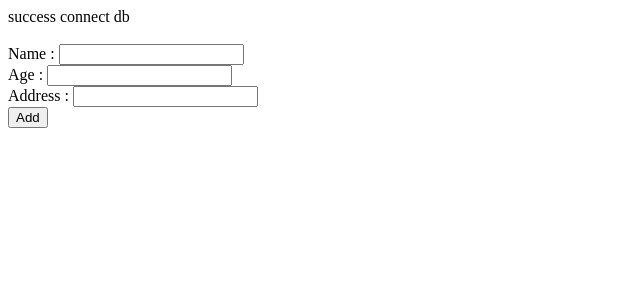
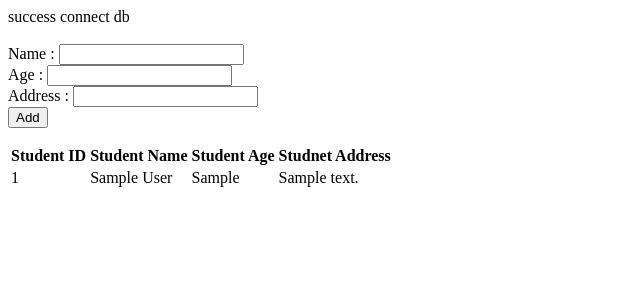
Before and after one commit to andreasharryanto/php-connect-database, a PHP site: page /php_database/ in a window 1280 px wide. Shown: the top 300 px of the page, without its empty margins (0-640 px from the left). Run offline with PHP 8.4, Linux system fonts and the light colour scheme; tables that the repository leaves empty or names only in its code hold one stand-in row (values such as "Sample post").

Commit message:
add select
add view data from database

```diff
--- a/index.php
+++ b/index.php
@@ -5,6 +5,25 @@ $conn = mysqli_connect('localhost', 'root', '', 'university');
 //check error
 if(!$conn) die('error : ' . mysqli_connect_error());
 else echo 'success connect db<br>';
+
+$result = mysqli_query($conn, "SELECT * FROM student");
+if( !$result ){
+    echo mysqli_error($conn);
+}
+
+//you can use view-source:http://localhost/php_database/
+
+//mysqli_fetch_row() index by number = var_dump($students[3]);
+//mysqli_fetch_assoc() index by string (associative array) = var_dump($students["studentaddress"]);
+//mysqli_fetch_array() index by number or string
+//mysqli_fetch_object() return object = var_dump($students->studentaddress);
+
+// $students = mysqli_fetch_assoc($result);
+// var_dump($students->studentaddress);
+
+// while($students = mysqli_fetch_assoc($result)){
+//     var_dump($students[3]);
+// }
 
 //DRY
 function insert_data($conn, $studentname, $studentage, $studentaddress){
@@ -27,6 +46,7 @@ mysqli_close($conn);
 <!DOCTYPE html>
 <head>
     <title>University Website</title>
+    <script type="text/javascript" src="index.js"></script>
 </head>
 <body>
     <form action="" method="POST">
@@ -35,5 +55,21 @@ mysqli_close($conn);
         <br><label for="address">Address : </label><input type="text" name="address" id="address">
         <br><button type="submit" name="submit">Add</button>
     </form>
+    <table>
+        <tr>
+            <th>Student ID</th>
+            <th>Student Name</th>
+            <th>Student Age</th>
+            <th>Studnet Address</th>
+        </tr>
+        <?php while($students = mysqli_fetch_assoc($result)) : ?>
+        <tr>
+            <td><?= $students["studentid"]?></td>
+            <td><?= $students["studentname"]?></td>
+            <td><?= $students["studentage"]?></td>
+            <td><?= $students["studentaddress"]?></td>
+        </tr>
+        <?php endwhile;?>
+    </table>
 </body>
 </html>
```
